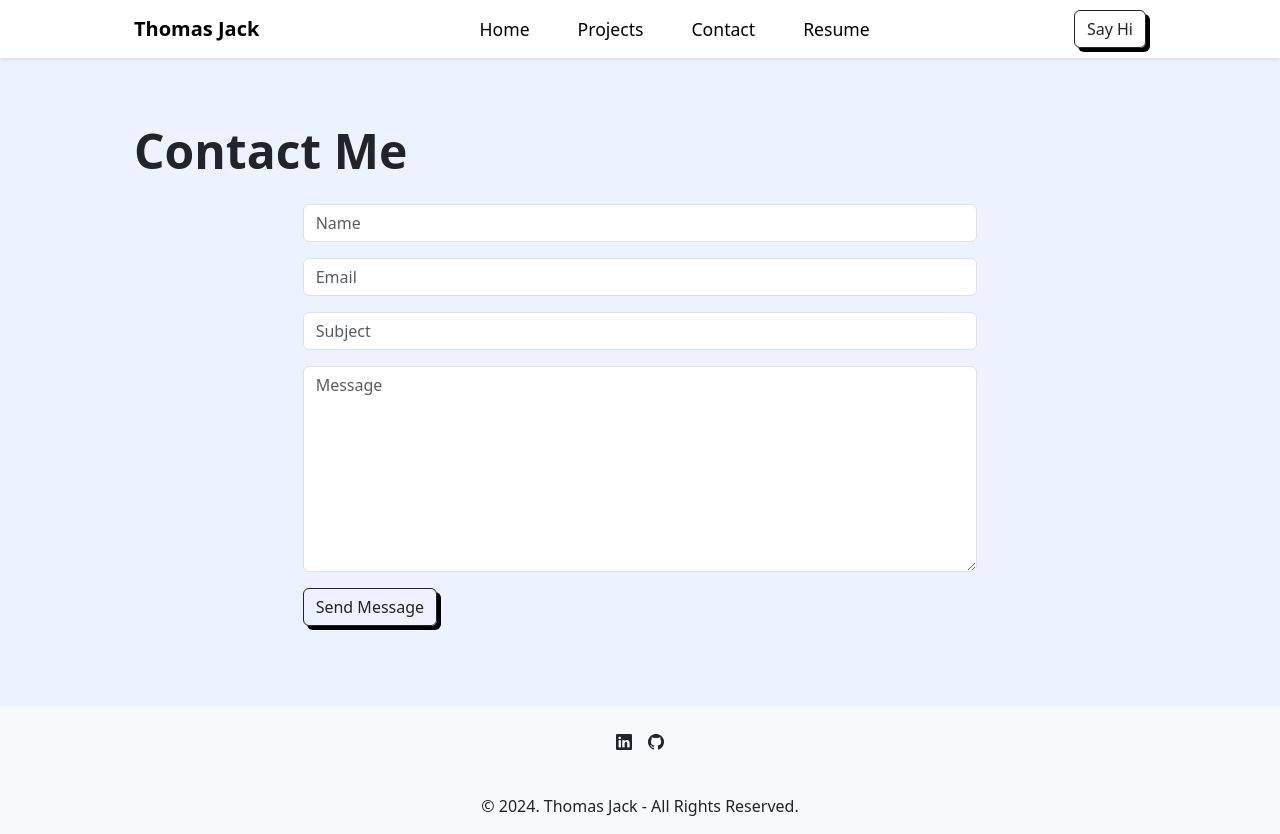
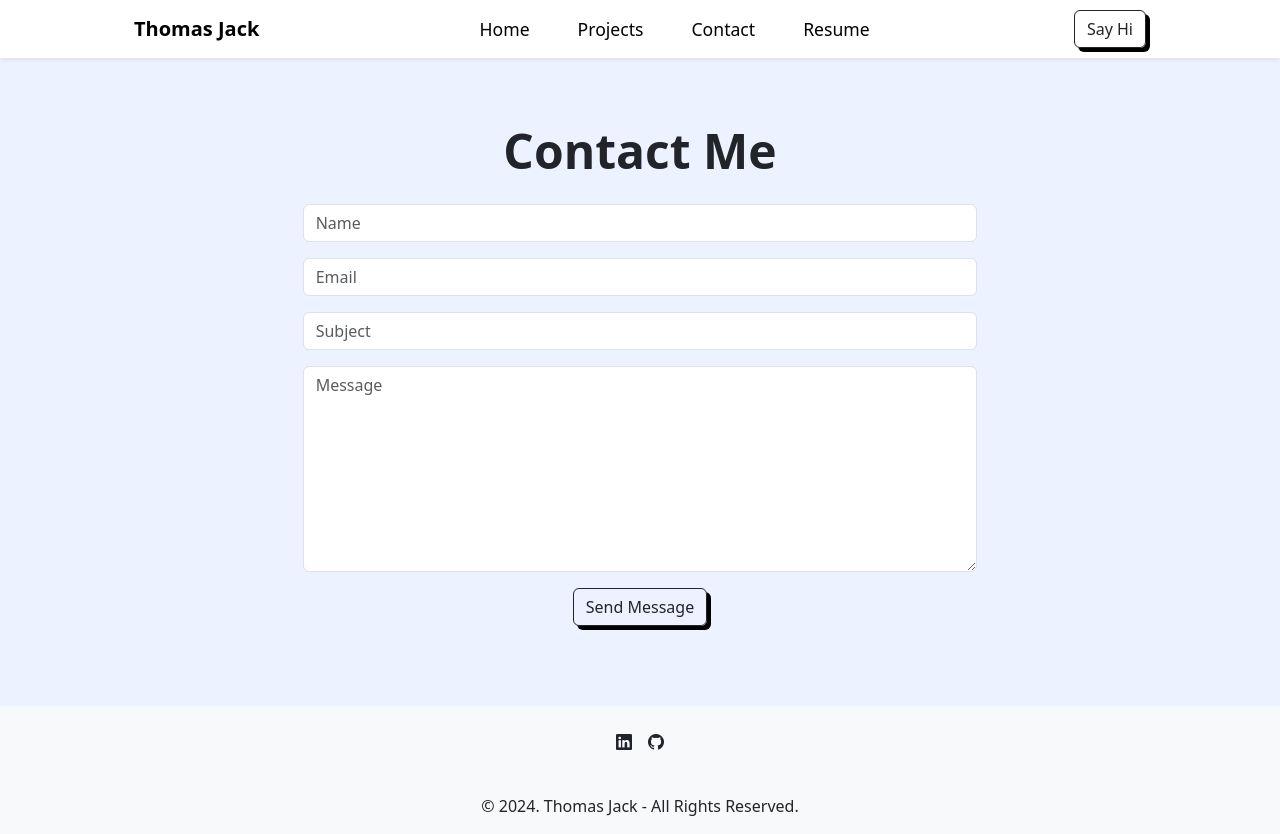
Before and after one commit to quikstart86/TJ-React-Portfolio, a React (Vite) app: page /contact in a window 1280 px wide. Built offline with nearby package versions, Linux system fonts and the light colour scheme.

Commit message:
centered the contact me section

```diff
--- a/src/components/Contact.jsx
+++ b/src/components/Contact.jsx
@@ -1,7 +1,7 @@
 const Contact = () => {
   return (
     <section className="contact" id="contact">
-      <div className="container">
+      <div className="container text-center">
         <h2 className="display-5 fw-bold mb-4 mx-auto">Contact Me</h2>
         <div className="col-lg-8 mx-auto">
           <div className="contact-wrap">
```
